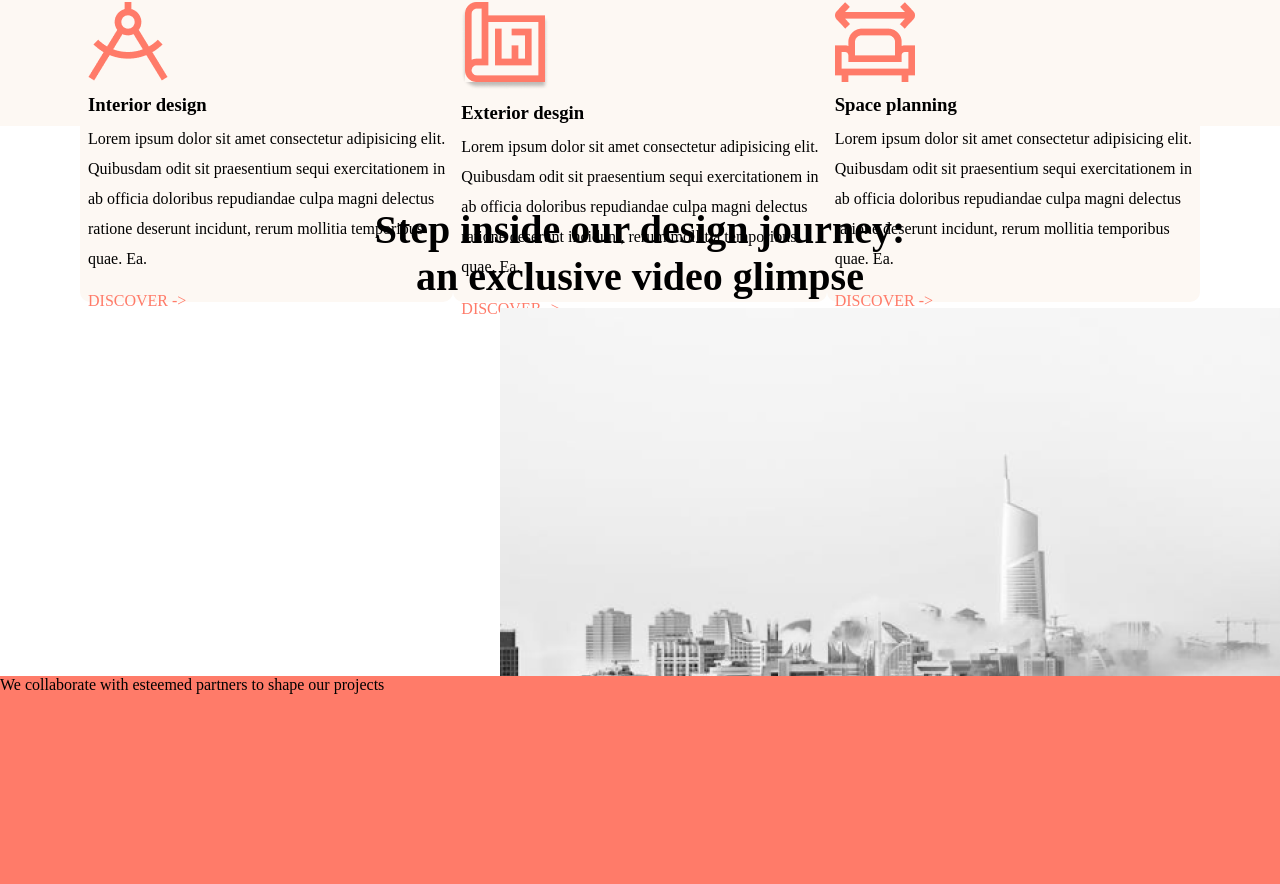
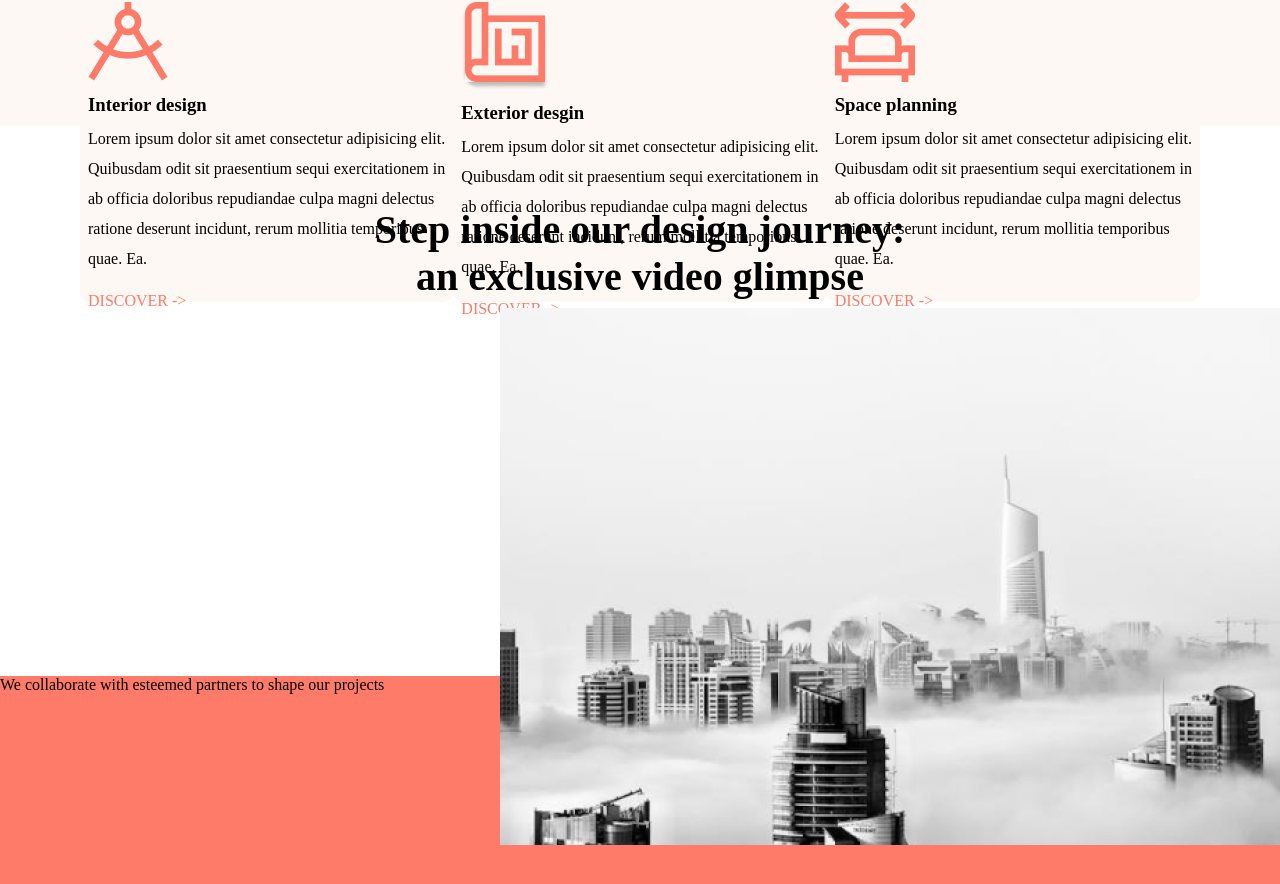
Before and after one commit to gabrieljcoutinho/Projeto-Archi-Firm, a React (Create React App) app: page / in a window 1280 px wide. Shown: the part 1458-2342 px from the top of the page. Built offline with nearby package versions, Linux system fonts and the light colour scheme.

Commit message:
faixa abaixo da img

```diff
--- a/src/Css/Sectiondesign.css
+++ b/src/Css/Sectiondesign.css
@@ -1,6 +1,8 @@
 .SectionImgDesign {
     height: 600px;
-    z-index: 600px;
+    /* Removido o 'px' e adicionado position para o z-index funcionar */
+    position: relative;
+    z-index: 2;
 }
 
 .tituloSectionDesign {
@@ -10,5 +12,6 @@
 }
 
 .imgFalsoVideo {
+    /* Mantenha seu estilo original ou use display: block; margin: auto; para centralizar */
     padding-left: 500px;
 }
```
